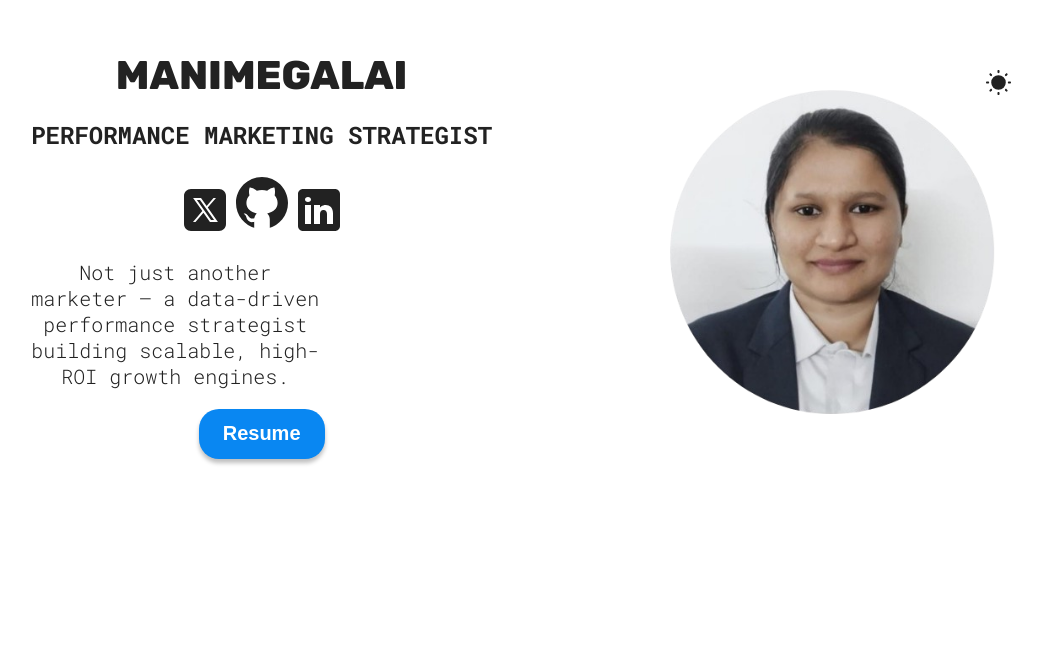
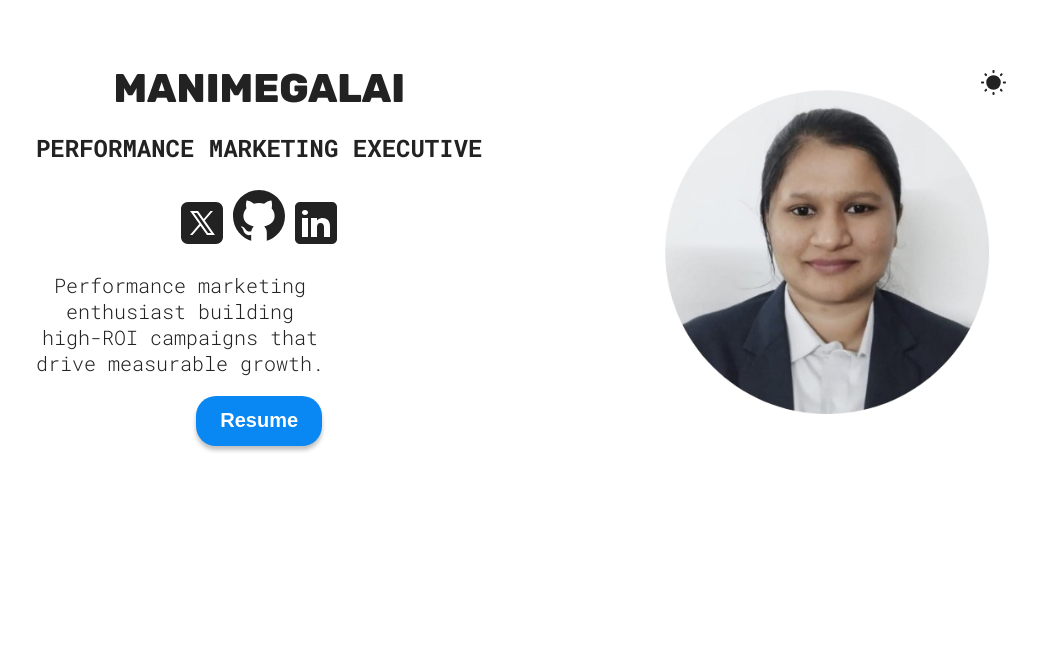
Before and after one commit to manimegalai2508/Portfolio, a React (Vite) app: page / in a window 1280 px wide. Shown: the part 145-800 px from the top of the page, without its empty margins (119-1161 px from the left). Built offline with nearby package versions, Linux system fonts and the light colour scheme.

Commit message:
Update Hero.jsx

```diff
--- a/src/sections/Hero/Hero.jsx
+++ b/src/sections/Hero/Hero.jsx
@@ -37,7 +37,7 @@ function Hero() {
       </div>
       <div className={styles.info}>
         <h1>Manimegalai</h1>
-        <h2>Performance Marketing Strategist</h2>
+        <h2>Performance Marketing Executive</h2>
         <div className={styles.socialLinks}>
           <a href="https://x.com/Manimegalai_25" target="_blank" rel="noopener noreferrer">
             <img src={twitterIcon} alt="Twitter icon" />
@@ -50,7 +50,7 @@ function Hero() {
           </a>
         </div>
         <p className={styles.description}>
-        Not just another marketer — a data-driven performance strategist building scalable, high-ROI growth engines.
+        Performance marketing enthusiast building high-ROI campaigns that drive measurable growth.
         </p>
         <a href={CV} download>
           <button className="hover">Resume</button>
```
